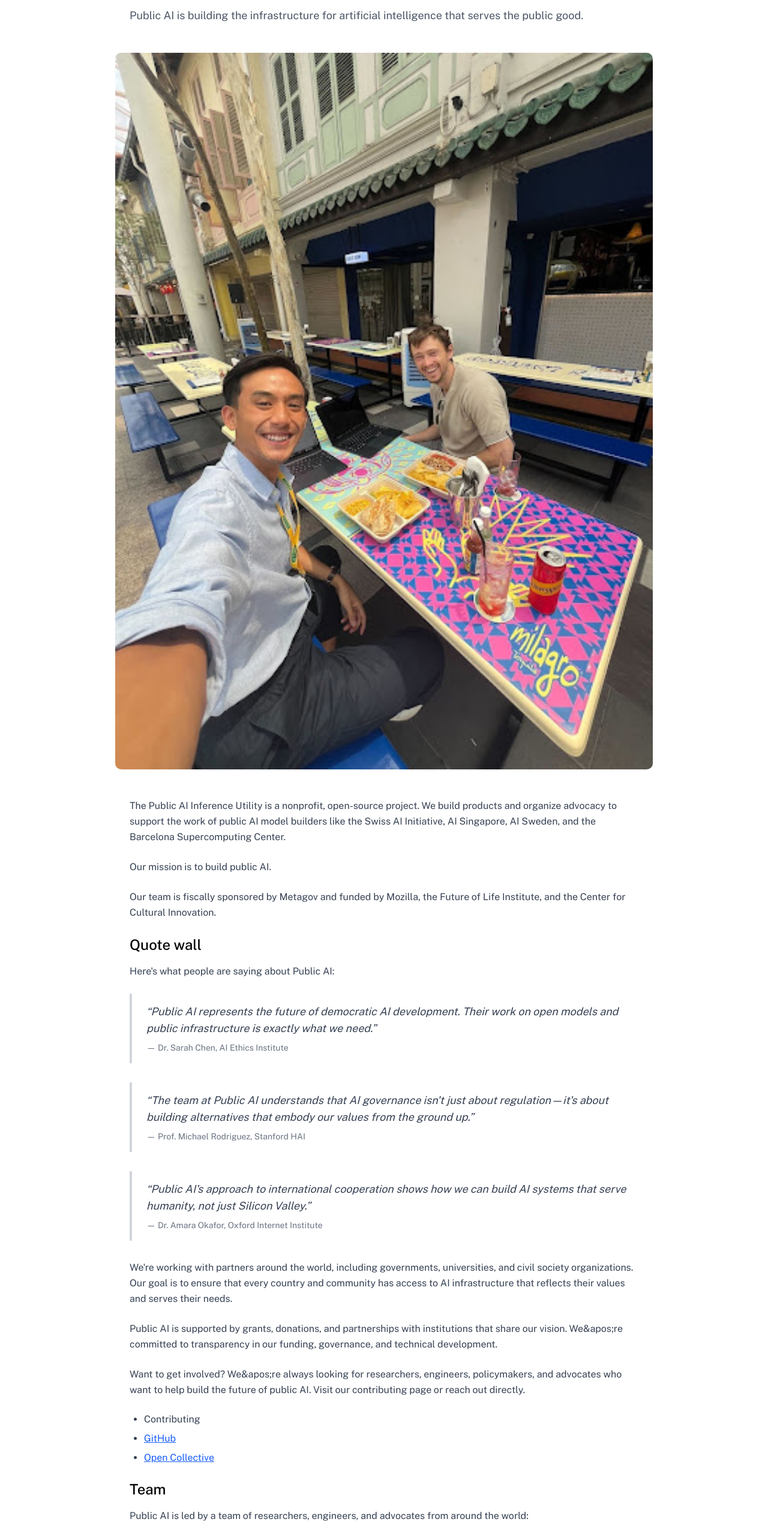
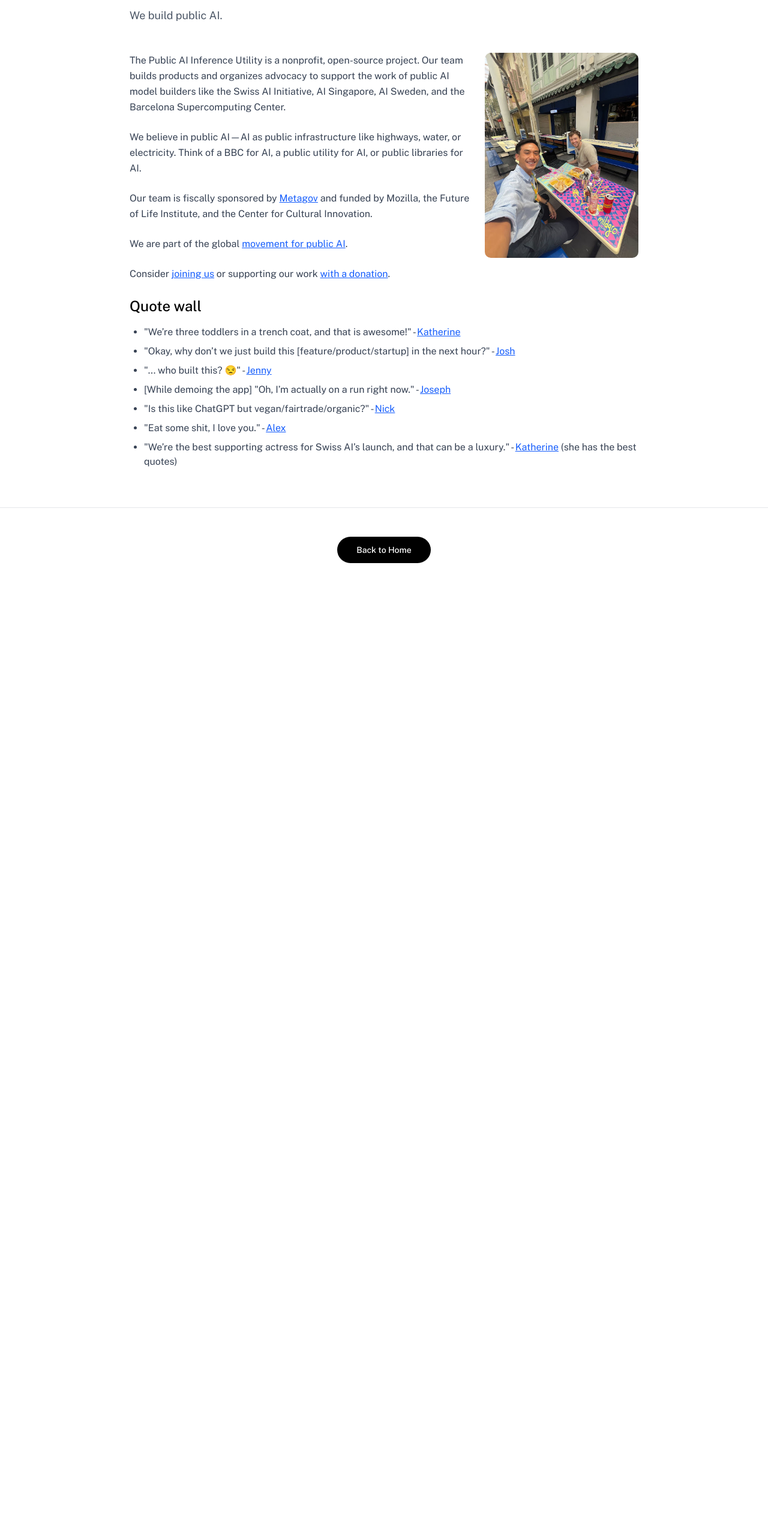
Before and after one commit to forpublicai/publicai.co, a Next.js app: page /about in a window 1280 px wide. Shown: the part 234-2797 px from the top of the page at 60% size. After the commit the page ends 1221 px from the top, so only its background shows below. Built offline with nearby package versions, Linux system fonts and the light colour scheme.

Commit message:
Updated about page

```diff
--- a/src/app/about/page.tsx
+++ b/src/app/about/page.tsx
@@ -3,85 +3,60 @@ import Article from "@/components/Article";
 export default function AboutPage() {
   const articleData = {
     title: "About us",
-    subtitle: "Public AI is building the infrastructure for artificial intelligence that serves the public good.",
+    subtitle: "We build public AI.",
     date: "September 1, 2025",
-    heroImage: {
-      src: "/team.jpg",
-      alt: "Public AI Team"
-    },
     sections: [
       {
-        type: 'paragraph' as const,
-        content: "The Public AI Inference Utility is a nonprofit, open-source project. We build products and organize advocacy to support the work of public AI model builders like the Swiss AI Initiative, AI Singapore, AI Sweden, and the Barcelona Supercomputing Center."
+        type: 'image' as const,
+        content: "/team.jpg",
+        className: "float-right ml-6 mb-4 w-64 h-auto rounded-lg"
       },
       {
         type: 'paragraph' as const,
-        content: "Our mission is to build public AI."
+        content: "The Public AI Inference Utility is a nonprofit, open-source project. Our team builds products and organizes advocacy to support the work of public AI model builders like the Swiss AI Initiative, AI Singapore, AI Sweden, and the Barcelona Supercomputing Center."
       },
       {
         type: 'paragraph' as const,
-        content: "Our team is fiscally sponsored by Metagov and funded by Mozilla, the Future of Life Institute, and the Center for Cultural Innovation."
+        content: "We believe in public AI—AI as public infrastructure like highways, water, or electricity. Think of a BBC for AI, a public utility for AI, or public libraries for AI."
+      },
+      {
+        type: 'paragraph' as const,
+        content: (
+          <>
+            Our team is fiscally sponsored by <a href="https://metagov.org" className="text-blue-600 hover:text-blue-800 underline">Metagov</a> and funded by Mozilla, the Future of Life Institute, and the Center for Cultural Innovation.
+          </>
+        )
+      },
+      {
+        type: 'paragraph' as const,
+        content: (
+          <>
+            We are part of the global <a href="https://github.com/forpublicai/" className="text-blue-600 hover:text-blue-800 underline">movement for public AI</a>.
+          </>
+        )
+      },
+      {
+        type: 'paragraph' as const,
+        content: (
+          <>
+            Consider <a href="https://publicai.co/contributing" className="text-blue-600 hover:text-blue-800 underline">joining us</a> or supporting our work <a href="http://opencollective.com/publicai" className="text-blue-600 hover:text-blue-800 underline">with a donation</a>.
+          </>
+        )
       },
       {
         type: 'heading' as const,
         content: "Quote wall"
       },
       {
-        type: 'paragraph' as const,
-        content: "Here's what people are saying about Public AI:"
-      },
-      {
-        type: 'quote' as const,
-        content: "Public AI represents the future of democratic AI development. Their work on open models and public infrastructure is exactly what we need.",
-        attribution: "Dr. Sarah Chen, AI Ethics Institute"
-      },
-      {
-        type: 'quote' as const,
-        content: "The team at Public AI understands that AI governance isn't just about regulation—it's about building alternatives that embody our values from the ground up.",
-        attribution: "Prof. Michael Rodriguez, Stanford HAI"
-      },
-      {
-        type: 'quote' as const,
-        content: "Public AI's approach to international cooperation shows how we can build AI systems that serve humanity, not just Silicon Valley.",
-        attribution: "Dr. Amara Okafor, Oxford Internet Institute"
-      },
-      {
-        type: 'paragraph' as const,
-        content: "We're working with partners around the world, including governments, universities, and civil society organizations. Our goal is to ensure that every country and community has access to AI infrastructure that reflects their values and serves their needs."
-      },
-      {
-        type: 'paragraph' as const,
-        content: "Public AI is supported by grants, donations, and partnerships with institutions that share our vision. We&apos;re committed to transparency in our funding, governance, and technical development."
-      },
-      {
-        type: 'paragraph' as const,
-        content: "Want to get involved? We&apos;re always looking for researchers, engineers, policymakers, and advocates who want to help build the future of public AI. Visit our contributing page or reach out directly."
-      },
-      {
         type: 'list' as const,
         content: [
-          '<a href="https://publicai.co/contributing">Contributing</a>',
-          '<a href="https://github.com/forpublicai/" class="text-blue-600 hover:text-blue-800 underline">GitHub</a>',
-          '<a href="http://opencollective.com/publicai" class="text-blue-600 hover:text-blue-800 underline">Open Collective</a>'
-        ]
-      },
-      {
-        type: 'heading' as const,
-        content: "Team"
-      },
-      {
-        type: 'paragraph' as const,
-        content: "Public AI is led by a team of researchers, engineers, and advocates from around the world:"
-      },
-      {
-        type: 'list' as const,
-        content: [
-          '<strong>Dr. Katherine Gorman</strong> - <a href="https://www.katherinelgorman.com/" class="text-blue-600 hover:text-blue-800 underline">Director</a>',
-          '<strong>Joshua Tan</strong> - <a href="https://joshuatan.com/research" class="text-blue-600 hover:text-blue-800 underline">Lead</a> Researcher',
-          '<strong>Jenny Fan</strong> - <a href="https://jennyfan.com/" class="text-blue-600 hover:text-blue-800 underline">Engineer</a>',
-          '<strong>Nick Vincent</strong> - <a href="https://www.nickmvincent.com/" class="text-blue-600 hover:text-blue-800 underline">Policy</a> Researcher',
-          '<strong>Alex Johnson</strong> - <a href="http://linkedin.com/in/alex-kj?originalSubdomain=uk" class="text-blue-600 hover:text-blue-800 underline">Operations</a>',
-          '<strong>Dr. Katherine Gorman</strong> - <a href="https://www.katherinelgorman.com/" class="text-blue-600 hover:text-blue-800 underline">Advisor</a>'
+          '"We’re three toddlers in a trench coat, and that is awesome!" - <a href="https://www.katherinelgorman.com/" class="text-blue-600 hover:text-blue-800 underline">Katherine</a>',
+          '"Okay, why don’t we just build this [feature/product/startup] in the next hour?" - <a href="https://joshuatan.com/research" class="text-blue-600 hover:text-blue-800 underline">Josh</a>',
+          '"... who built this? 😒" - <a href="https://jennyfan.com/" class="text-blue-600 hover:text-blue-800 underline">Jenny</a>',
+          '[While demoing the app] "Oh, I’m actually on a run right now." - <a href="https://www.linkedin.com/in/joseph-low-bc/" class="text-blue-600 hover:text-blue-800 underline">Joseph</a>',
+          '"Is this like ChatGPT but vegan/fairtrade/organic?" - <a href="https://www.nickmvincent.com/" class="text-blue-600 hover:text-blue-800 underline">Nick</a>',
+          '"Eat some shit, I love you." - <a href="http://linkedin.com/in/alex-kj?originalSubdomain=uk" class="text-blue-600 hover:text-blue-800 underline">Alex</a>',
+          '"We’re the best supporting actress for Swiss AI’s launch, and that can be a luxury." - <a href="https://www.katherinelgorman.com/" class="text-blue-600 hover:text-blue-800 underline">Katherine</a> (she has the best quotes)'
         ]
       }
     ]
--- a/src/components/Article.tsx
+++ b/src/components/Article.tsx
@@ -3,7 +3,7 @@ import Image from "next/image";
 
 interface ArticleSection {
   type: 'heading' | 'paragraph' | 'list' | 'image' | 'html' | 'quote';
-  content: string | string[];
+  content: string | string[] | React.ReactNode;
   className?: string;
   attribution?: string;
 }
@@ -62,7 +62,7 @@ export default function Article({ title, subtitle, date, heroImage, sections }:
               case 'paragraph':
                 return (
                   <p key={index} className={`text-gray-700 mb-6 leading-relaxed ${section.className || ''}`}>
-                    {section.content}
+                    {typeof section.content === 'string' ? section.content : section.content}
                   </p>
                 );
               case 'list':
@@ -78,13 +78,13 @@ export default function Article({ title, subtitle, date, heroImage, sections }:
                 );
               case 'image':
                 return (
-                  <div key={index} className="mb-8">
+                  <div key={index} className={`mb-8 ${section.className || ''}`}>
                     <Image
                       src={section.content as string}
                       alt={`Article image ${index + 1}`}
                       width={800}
                       height={400}
-                      className="w-full rounded-lg"
+                      className={section.className ? "rounded-lg" : "w-full rounded-lg"}
                     />
                   </div>
                 );
```
